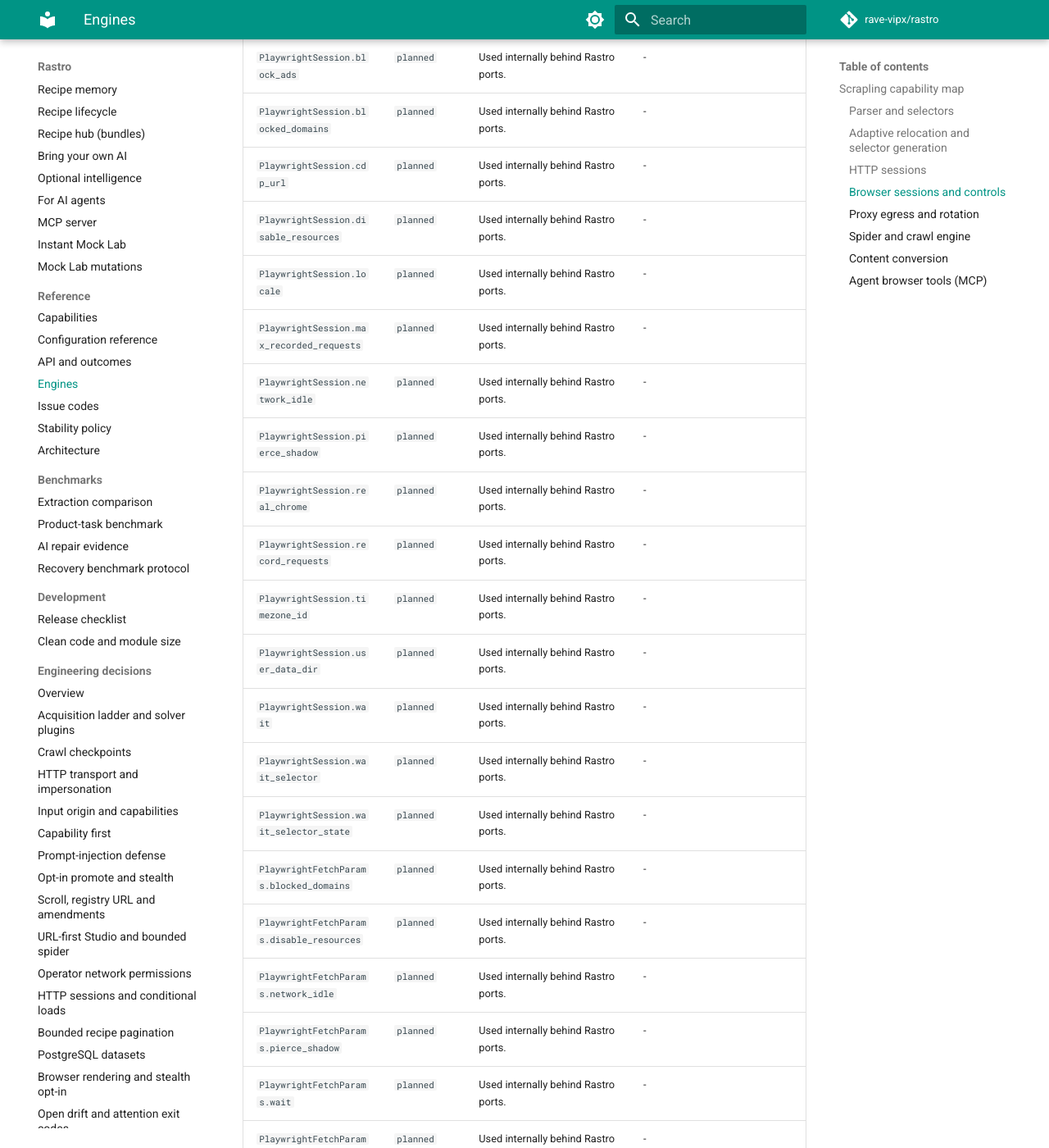
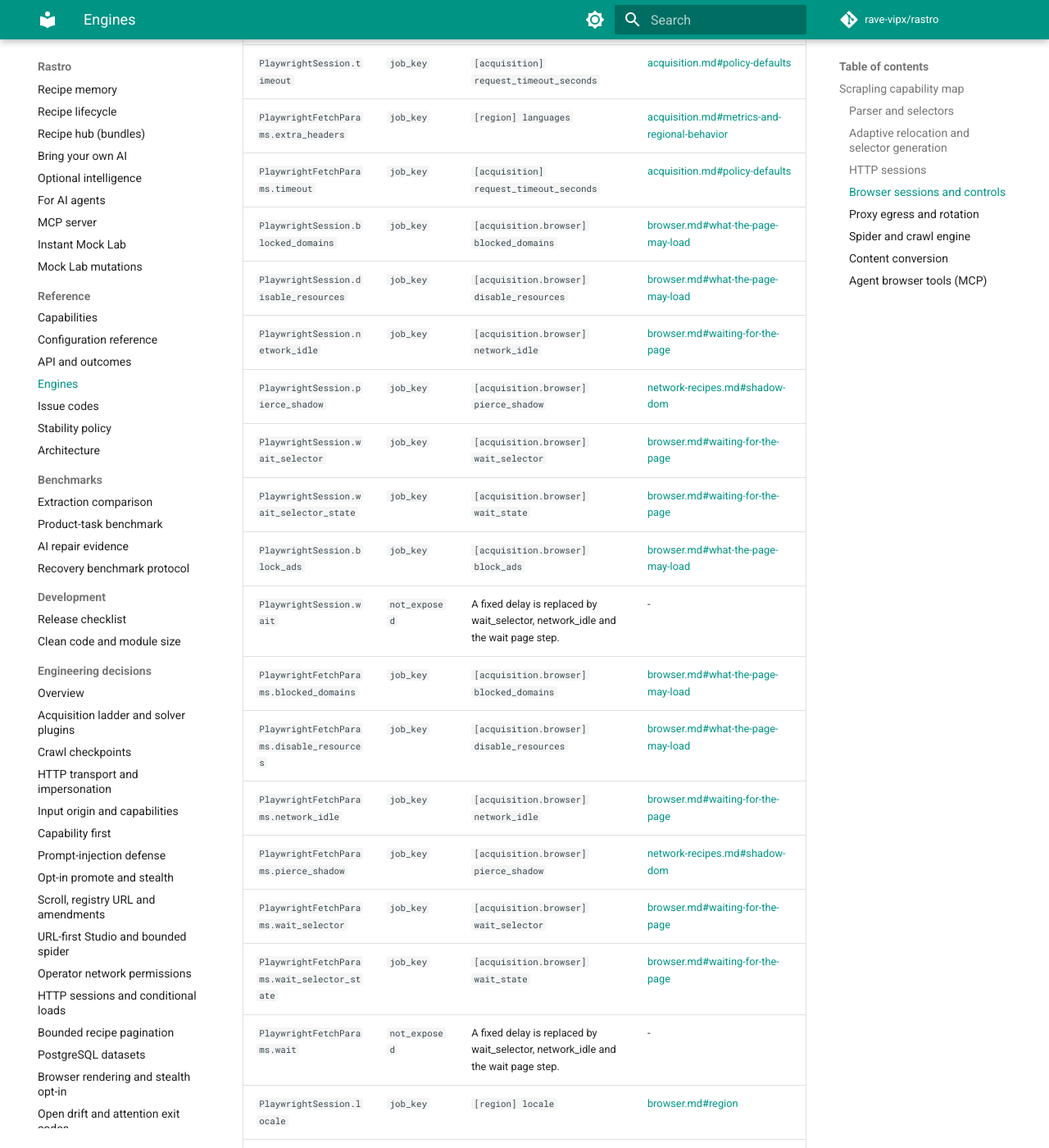
Before and after one commit to rave-vipx/rastro, an MkDocs documentation site: the page built from docs/engines.md, in a window 1280 px wide and 1400 px high, scrolled down 4643 px. Shown: the whole window at 82% size. Built offline with MkDocs 1.6.1 and Material for MkDocs 9.7.7, drawn with Linux system fonts in a browser that asks for light colours; comment, search, counter and statistics services are not loaded; some of the changed text lies outside the part shown.

Commit message:
docs(engines): map the browser, proxy, pacing and adaptive features Rastro now exposes
Proxy rotation, browser controls, region, network capture, grant-only browser options, per-host
pacing and the adaptive selector features move from planned to their Rastro settings; the
engine's own HTTP/3 and impersonation are not exposed because Rastro's pinned transport does
both (ADR 0038), and the autothrottle tuning knobs are internal. Only the MCP browser tools
remain planned.

Co-Authored-By: Claude Opus 5.5 <noreply@anthropic.com>

```diff
--- a/docs/engines.md
+++ b/docs/engines.md
@@ -53,13 +53,13 @@ upgrade adds an unmapped feature.
 | Engine feature | Surface | Rastro location or reason | Docs |
 | --- | --- | --- | --- |
 | `Selector.relocate` | `recipe_strategy` | `rastro recipe repair` | [repair.md](repair.md) |
-| `Selector.find_by_regex` | `planned` | Used internally behind Rastro ports. | - |
-| `Selector.find_by_text` | `planned` | Used internally behind Rastro ports. | - |
-| `Selector.find_similar` | `planned` | Used internally behind Rastro ports. | - |
-| `Selector.generate_css_selector` | `planned` | Used internally behind Rastro ports. | - |
-| `Selector.generate_full_css_selector` | `planned` | Used internally behind Rastro ports. | - |
-| `Selector.generate_full_xpath_selector` | `planned` | Used internally behind Rastro ports. | - |
-| `Selector.generate_xpath_selector` | `planned` | Used internally behind Rastro ports. | - |
+| `Selector.find_by_regex` | `recipe_strategy` | `rastro recipe repair (adaptive candidates)` | [repair.md](repair.md) |
+| `Selector.find_by_text` | `recipe_strategy` | `rastro recipe repair (adaptive candidates)` | [repair.md](repair.md) |
+| `Selector.find_similar` | `recipe_strategy` | `rastro recipe repair (adaptive candidates)` | [repair.md](repair.md) |
+| `Selector.generate_css_selector` | `recipe_strategy` | `rastro recipe repair (adaptive candidates)` | [repair.md](repair.md) |
+| `Selector.generate_full_css_selector` | `not_exposed` | Recipes keep short selectors that survive layout changes. | - |
+| `Selector.generate_full_xpath_selector` | `not_exposed` | Recipes are CSS; XPath selectors are not stored. | - |
+| `Selector.generate_xpath_selector` | `not_exposed` | Recipes are CSS; XPath selectors are not stored. | - |
 | `Selector.retrieve` | `not_exposed` | Rastro persists relocation fingerprints in its own recipe memory. | - |
 | `Selector.save` | `not_exposed` | Rastro persists relocation fingerprints in its own recipe memory. | - |
 
@@ -72,8 +72,8 @@ upgrade adds an unmapped feature.
 | `RequestsSession.retries` | `job_key` | `[acquisition] max_retries` | [acquisition.md#policy-defaults](acquisition.md#policy-defaults) |
 | `RequestsSession.retry_delay` | `job_key` | `[acquisition] backoff_seconds` | [acquisition.md#policy-defaults](acquisition.md#policy-defaults) |
 | `RequestsSession.timeout` | `job_key` | `[acquisition] request_timeout_seconds` | [acquisition.md#policy-defaults](acquisition.md#policy-defaults) |
-| `RequestsSession.http3` | `planned` | Used internally behind Rastro ports. | - |
-| `RequestsSession.impersonate` | `planned` | Used internally behind Rastro ports. | - |
+| `RequestsSession.http3` | `not_exposed` | Rastro keeps its own DNS-pinned transport and asks it for this itself (ADR 0038). Set [acquisition.http] http_version = "3". | - |
+| `RequestsSession.impersonate` | `not_exposed` | Rastro keeps its own DNS-pinned transport and asks it for this itself (ADR 0038). Set [acquisition.http] impersonate. | - |
 | `RequestsSession.follow_redirects` | `internal` | Used internally behind Rastro ports. | - |
 | `RequestsSession.selector_config` | `internal` | Used internally behind Rastro ports. | - |
 | `RequestsSession.stealthy_headers` | `internal` | Used internally behind Rastro ports. | - |
@@ -90,28 +90,28 @@ upgrade adds an unmapped feature.
 | `PlaywrightSession.timeout` | `job_key` | `[acquisition] request_timeout_seconds` | [acquisition.md#policy-defaults](acquisition.md#policy-defaults) |
 | `PlaywrightFetchParams.extra_headers` | `job_key` | `[region] languages` | [acquisition.md#metrics-and-regional-behavior](acquisition.md#metrics-and-regional-behavior) |
 | `PlaywrightFetchParams.timeout` | `job_key` | `[acquisition] request_timeout_seconds` | [acquisition.md#policy-defaults](acquisition.md#policy-defaults) |
-| `PlaywrightSession.block_ads` | `planned` | Used internally behind Rastro ports. | - |
-| `PlaywrightSession.blocked_domains` | `planned` | Used internally behind Rastro ports. | - |
-| `PlaywrightSession.cdp_url` | `planned` | Used internally behind Rastro ports. | - |
-| `PlaywrightSession.disable_resources` | `planned` | Used internally behind Rastro ports. | - |
-| `PlaywrightSession.locale` | `planned` | Used internally behind Rastro ports. | - |
-| `PlaywrightSession.max_recorded_requests` | `planned` | Used internally behind Rastro ports. | - |
-| `PlaywrightSession.network_idle` | `planned` | Used internally behind Rastro ports. | - |
-| `PlaywrightSession.pierce_shadow` | `planned` | Used internally behind Rastro ports. | - |
-| `PlaywrightSession.real_chrome` | `planned` | Used internally behind Rastro ports. | - |
-| `PlaywrightSession.record_requests` | `planned` | Used internally behind Rastro ports. | - |
-| `PlaywrightSession.timezone_id` | `planned` | Used internally behind Rastro ports. | - |
-| `PlaywrightSession.user_data_dir` | `planned` | Used internally behind Rastro ports. | - |
-| `PlaywrightSession.wait` | `planned` | Used internally behind Rastro ports. | - |
-| `PlaywrightSession.wait_selector` | `planned` | Used internally behind Rastro ports. | - |
-| `PlaywrightSession.wait_selector_state` | `planned` | Used internally behind Rastro ports. | - |
-| `PlaywrightFetchParams.blocked_domains` | `planned` | Used internally behind Rastro ports. | - |
-| `PlaywrightFetchParams.disable_resources` | `planned` | Used internally behind Rastro ports. | - |
-| `PlaywrightFetchParams.network_idle` | `planned` | Used internally behind Rastro ports. | - |
-| `PlaywrightFetchParams.pierce_shadow` | `planned` | Used internally behind Rastro ports. | - |
-| `PlaywrightFetchParams.wait` | `planned` | Used internally behind Rastro ports. | - |
-| `PlaywrightFetchParams.wait_selector` | `planned` | Used internally behind Rastro ports. | - |
-| `PlaywrightFetchParams.wait_selector_state` | `planned` | Used internally behind Rastro ports. | - |
+| `PlaywrightSession.blocked_domains` | `job_key` | `[acquisition.browser] blocked_domains` | [browser.md#what-the-page-may-load](browser.md#what-the-page-may-load) |
+| `PlaywrightSession.disable_resources` | `job_key` | `[acquisition.browser] disable_resources` | [browser.md#what-the-page-may-load](browser.md#what-the-page-may-load) |
+| `PlaywrightSession.network_idle` | `job_key` | `[acquisition.browser] network_idle` | [browser.md#waiting-for-the-page](browser.md#waiting-for-the-page) |
+| `PlaywrightSession.pierce_shadow` | `job_key` | `[acquisition.browser] pierce_shadow` | [network-recipes.md#shadow-dom](network-recipes.md#shadow-dom) |
+| `PlaywrightSession.wait_selector` | `job_key` | `[acquisition.browser] wait_selector` | [browser.md#waiting-for-the-page](browser.md#waiting-for-the-page) |
+| `PlaywrightSession.wait_selector_state` | `job_key` | `[acquisition.browser] wait_state` | [browser.md#waiting-for-the-page](browser.md#waiting-for-the-page) |
+| `PlaywrightSession.block_ads` | `job_key` | `[acquisition.browser] block_ads` | [browser.md#what-the-page-may-load](browser.md#what-the-page-may-load) |
+| `PlaywrightSession.wait` | `not_exposed` | A fixed delay is replaced by wait_selector, network_idle and the wait page step. | - |
+| `PlaywrightFetchParams.blocked_domains` | `job_key` | `[acquisition.browser] blocked_domains` | [browser.md#what-the-page-may-load](browser.md#what-the-page-may-load) |
+| `PlaywrightFetchParams.disable_resources` | `job_key` | `[acquisition.browser] disable_resources` | [browser.md#what-the-page-may-load](browser.md#what-the-page-may-load) |
+| `PlaywrightFetchParams.network_idle` | `job_key` | `[acquisition.browser] network_idle` | [browser.md#waiting-for-the-page](browser.md#waiting-for-the-page) |
+| `PlaywrightFetchParams.pierce_shadow` | `job_key` | `[acquisition.browser] pierce_shadow` | [network-recipes.md#shadow-dom](network-recipes.md#shadow-dom) |
+| `PlaywrightFetchParams.wait_selector` | `job_key` | `[acquisition.browser] wait_selector` | [browser.md#waiting-for-the-page](browser.md#waiting-for-the-page) |
+| `PlaywrightFetchParams.wait_selector_state` | `job_key` | `[acquisition.browser] wait_state` | [browser.md#waiting-for-the-page](browser.md#waiting-for-the-page) |
+| `PlaywrightFetchParams.wait` | `not_exposed` | A fixed delay is replaced by wait_selector, network_idle and the wait page step. | - |
+| `PlaywrightSession.locale` | `job_key` | `[region] locale` | [browser.md#region](browser.md#region) |
+| `PlaywrightSession.timezone_id` | `job_key` | `[region] timezone` | [browser.md#region](browser.md#region) |
+| `PlaywrightSession.record_requests` | `job_key` | `[acquisition.browser] capture_network` | [network-recipes.md](network-recipes.md) |
+| `PlaywrightSession.cdp_url` | `grant` | `[acquisition.browser] cdp_url_env` | [browser.md#grant-only-controls](browser.md#grant-only-controls) |
+| `PlaywrightSession.real_chrome` | `grant` | `[acquisition.browser] real_chrome` | [browser.md#grant-only-controls](browser.md#grant-only-controls) |
+| `PlaywrightSession.user_data_dir` | `grant` | `[acquisition.browser] session_profile` | [browser.md#persistent-sessions](browser.md#persistent-sessions) |
+| `PlaywrightSession.max_recorded_requests` | `internal` | Used internally behind Rastro ports. | - |
 | `PlaywrightSession.additional_args` | `internal` | Used internally behind Rastro ports. | - |
 | `PlaywrightSession.extra_flags` | `internal` | Used internally behind Rastro ports. | - |
 | `PlaywrightSession.google_search` | `internal` | Used internally behind Rastro ports. | - |
@@ -139,10 +139,10 @@ upgrade adds an unmapped feature.
 | `RequestsSession.proxies` | `job_key` | `[acquisition.egress_profiles]` | [acquisition.md#network-egress](acquisition.md#network-egress) |
 | `RequestsSession.proxy` | `job_key` | `[acquisition.egress_profiles.<name>] proxy_url` | [acquisition.md#network-egress](acquisition.md#network-egress) |
 | `RequestsSession.proxy_auth` | `job_key` | `[acquisition.egress_profiles.<name>] username_env` | [acquisition.md#network-egress](acquisition.md#network-egress) |
-| `RequestsSession.proxy_rotator` | `planned` | Used internally behind Rastro ports. | - |
-| `PlaywrightSession.proxy` | `planned` | Used internally behind Rastro ports. | - |
-| `PlaywrightSession.proxy_rotator` | `planned` | Used internally behind Rastro ports. | - |
-| `PlaywrightFetchParams.proxy` | `planned` | Used internally behind Rastro ports. | - |
+| `RequestsSession.proxy_rotator` | `job_key` | `[acquisition] rotate_egress` | [egress.md#rotation](egress.md#rotation) |
+| `PlaywrightSession.proxy` | `job_key` | `[acquisition.egress_profiles.<name>] proxy_url` | [egress.md#browser-and-stealth-modes](egress.md#browser-and-stealth-modes) |
+| `PlaywrightSession.proxy_rotator` | `job_key` | `[acquisition] rotate_egress` | [egress.md#browser-and-stealth-modes](egress.md#browser-and-stealth-modes) |
+| `PlaywrightFetchParams.proxy` | `job_key` | `[acquisition.egress_profiles.<name>] proxy_url` | [egress.md#browser-and-stealth-modes](egress.md#browser-and-stealth-modes) |
 
 ### Spider and crawl engine
 
@@ -155,14 +155,14 @@ upgrade adds an unmapped feature.
 | `Spider.name` | `job_key` | `name` | [jobs.md#complete-toml-example](jobs.md#complete-toml-example) |
 | `Spider.start_urls` | `job_key` | `[[sources]] url` | [jobs.md#complete-toml-example](jobs.md#complete-toml-example) |
 | `Spider.robots_txt_obey` | `grant` | `--ignore-robots HOST` | [acquisition.md#operator-permissions](acquisition.md#operator-permissions) |
-| `Spider.autothrottle_block_backoff` | `planned` | Used internally behind Rastro ports. | - |
-| `Spider.autothrottle_enabled` | `planned` | Used internally behind Rastro ports. | - |
-| `Spider.autothrottle_max_delay` | `planned` | Used internally behind Rastro ports. | - |
-| `Spider.autothrottle_start_delay` | `planned` | Used internally behind Rastro ports. | - |
-| `Spider.autothrottle_target_concurrency` | `planned` | Used internally behind Rastro ports. | - |
-| `Spider.concurrent_requests_per_domain` | `planned` | Used internally behind Rastro ports. | - |
-| `Spider.development_cache_dir` | `planned` | Used internally behind Rastro ports. | - |
-| `Spider.development_mode` | `planned` | Used internally behind Rastro ports. | - |
+| `Spider.autothrottle_enabled` | `job_key` | `[acquisition.hosts."<host>"] autothrottle` | [crawling.md#per-host-pacing](crawling.md#per-host-pacing) |
+| `Spider.concurrent_requests_per_domain` | `job_key` | `[acquisition.hosts."<host>"] max_concurrency` | [crawling.md#per-host-pacing](crawling.md#per-host-pacing) |
+| `Spider.autothrottle_block_backoff` | `internal` | Used internally behind Rastro ports. | - |
+| `Spider.autothrottle_max_delay` | `internal` | Used internally behind Rastro ports. | - |
+| `Spider.autothrottle_start_delay` | `internal` | Used internally behind Rastro ports. | - |
+| `Spider.autothrottle_target_concurrency` | `internal` | Used internally behind Rastro ports. | - |
+| `Spider.development_cache_dir` | `internal` | Used internally behind Rastro ports. | - |
+| `Spider.development_mode` | `internal` | Used internally behind Rastro ports. | - |
 | `Spider.fp_include_headers` | `internal` | Used internally behind Rastro ports. | - |
 | `Spider.fp_include_kwargs` | `internal` | Used internally behind Rastro ports. | - |
 | `Spider.fp_keep_fragments` | `internal` | Used internally behind Rastro ports. | - |
```
Also changed, not shown: 1 other file.
